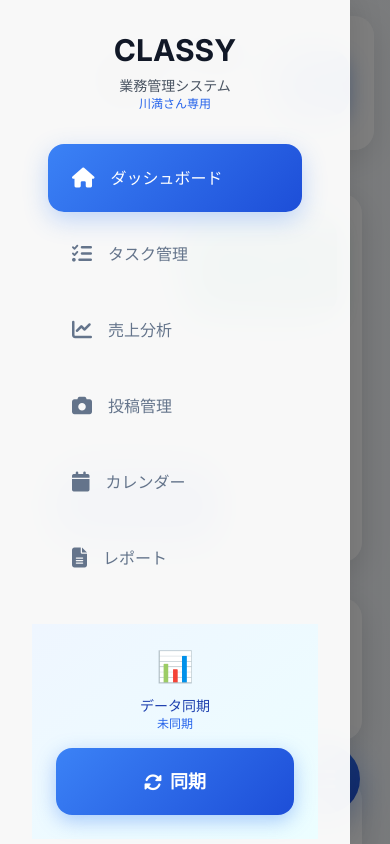
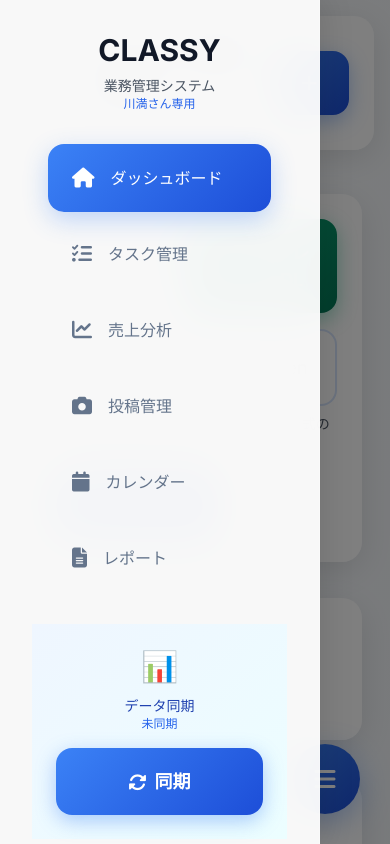
Before and after one commit to Rispondere/AI_Secretary, a plain HTML site: page index.html in a window 390 px wide. Both pictures are taken after a click on the button 325 px from the left and 779 px from the top of the page. Shown: the top 844 px of the page. Drawn offline with nearby package versions, Linux system fonts and the light colour scheme.

Commit message:
Update index.html

```diff
--- a/index.html
+++ b/index.html
@@ -24,6 +24,54 @@
             min-height: 100vh;
         }
 
+        /* メインレイアウト */
+        .app-container {
+            display: flex;
+            min-height: 100vh;
+        }
+
+        /* サイドバー */
+        .sidebar {
+            width: 320px;
+            background: rgba(255, 255, 255, 0.95);
+            backdrop-filter: blur(20px);
+            border-right: 1px solid rgba(255, 255, 255, 0.2);
+            box-shadow: 4px 0 30px rgba(0, 0, 0, 0.1);
+            position: relative;
+            transition: all 0.3s ease;
+            z-index: 999;
+        }
+
+        /* メインコンテンツエリア */
+        .main-content {
+            flex: 1;
+            overflow-x: hidden;
+        }
+
+        /* モバイル対応 */
+        @media (max-width: 1023px) {
+            .app-container {
+                flex-direction: column;
+            }
+
+            .sidebar {
+                position: fixed;
+                top: 0;
+                left: -320px;
+                width: 320px;
+                height: 100vh;
+                z-index: 999;
+            }
+
+            .sidebar.active {
+                left: 0;
+            }
+
+            .main-content {
+                width: 100%;
+            }
+        }
+
         .glass-card {
             background: rgba(255, 255, 255, 0.95);
             backdrop-filter: blur(20px);
@@ -180,21 +228,6 @@
             from { transform: translateX(100%); opacity: 0; }
             to { transform: translateX(0); opacity: 1; }
         }
-
-        .sidebar {
-            position: fixed;
-            top: 0;
-            left: -350px;
-            width: 350px;
-            height: 100vh;
-            background: rgba(255, 255, 255, 0.95);
-            backdrop-filter: blur(20px);
-            transition: all 0.3s ease;
-            z-index: 999;
-            box-shadow: 4px 0 30px rgba(0, 0, 0, 0.1);
-        }
-
-        .sidebar.active { left: 0; }
 
         .nav-item {
             display: flex;
@@ -296,11 +329,6 @@
             .modal-content { padding: 24px; }
         }
 
-        @media (min-width: 1024px) {
-            .sidebar { position: relative; left: 0; width: 320px; box-shadow: none; }
-            .main-content { margin-left: 320px; }
-        }
-
         .chart-container { position: relative; height: 400px; width: 100%; }
         .fade-in { animation: fadeIn 0.5s ease-in; }
 
@@ -311,8 +339,10 @@
     </style>
 </head>
 <body>
+    <!-- アプリケーションコンテナ -->
+    <div class="app-container">
         <!-- オーバーレイ -->
-    <div id="overlay" class="overlay"></div>
+        <div id="overlay" class="overlay lg:hidden"></div>
 
         <!-- フローティングボタン -->
         <button class="floating-btn lg:hidden" onclick="toggleSidebar()">
@@ -724,6 +754,7 @@
                 </div>
             </div>
         </div>
+    </div>
 
     <!-- タスクモーダル -->
     <div id="taskModal" class="modal hidden">
@@ -960,18 +991,14 @@
             });
         }
 
-        // データの読み込み
+        // データの読み込み（localStorage使用廃止）
         function loadData() {
             try {
-                const savedTasks = localStorage.getItem('classy_tasks');
-                const savedEvents = localStorage.getItem('classy_events');
-                const savedSalesData = localStorage.getItem('classy_sales');
-                const savedPostsData = localStorage.getItem('classy_posts');
-
-                if (savedTasks) tasks = JSON.parse(savedTasks);
-                if (savedEvents) events = JSON.parse(savedEvents);
-                if (savedSalesData) salesData = JSON.parse(savedSalesData);
-                if (savedPostsData) postsData = JSON.parse(savedPostsData);
+                // ブラウザストレージの代わりにメモリ内で管理
+                tasks = tasks || [];
+                events = events || [];
+                salesData = salesData || [];
+                postsData = postsData || [];
 
                 console.log('データ読み込み完了:', { tasks: tasks.length, events: events.length });
             } catch (error) {
@@ -979,14 +1006,11 @@
             }
         }
 
-        // データの保存
+        // データの保存（localStorage使用廃止）
         function saveData() {
             try {
-                localStorage.setItem('classy_tasks', JSON.stringify(tasks));
-                localStorage.setItem('classy_events', JSON.stringify(events));
-                localStorage.setItem('classy_sales', JSON.stringify(salesData));
-                localStorage.setItem('classy_posts', JSON.stringify(postsData));
-                console.log('データ保存完了');
+                // ブラウザストレージの代わりにメモリ内で管理
+                console.log('データ保存完了（メモリ内）');
             } catch (error) {
                 console.error('データ保存エラー:', error);
             }
@@ -1640,12 +1664,10 @@
         }
 
         function previousMonth() {
-            // 前月表示の実装（簡易版）
             showNotification('前月表示機能は開発中です', 'info');
         }
 
         function nextMonth() {
-            // 翌月表示の実装（簡易版）
             showNotification('翌月表示機能は開発中です', 'info');
         }
 
@@ -2625,7 +2647,7 @@
             }
         });
 
-        console.log('CLASSY業務管理システム - 完全動作版初期化完了');
+        console.log('CLASSY業務管理システム - 横並びレイアウト版初期化完了');
         console.log('キーボードショートカット: Ctrl+K (タスク追加), Ctrl+E (予定追加), Ctrl+S (同期)');
     </script>
 </body>
```
Lines whose indentation alone changed are shown as unchanged.
